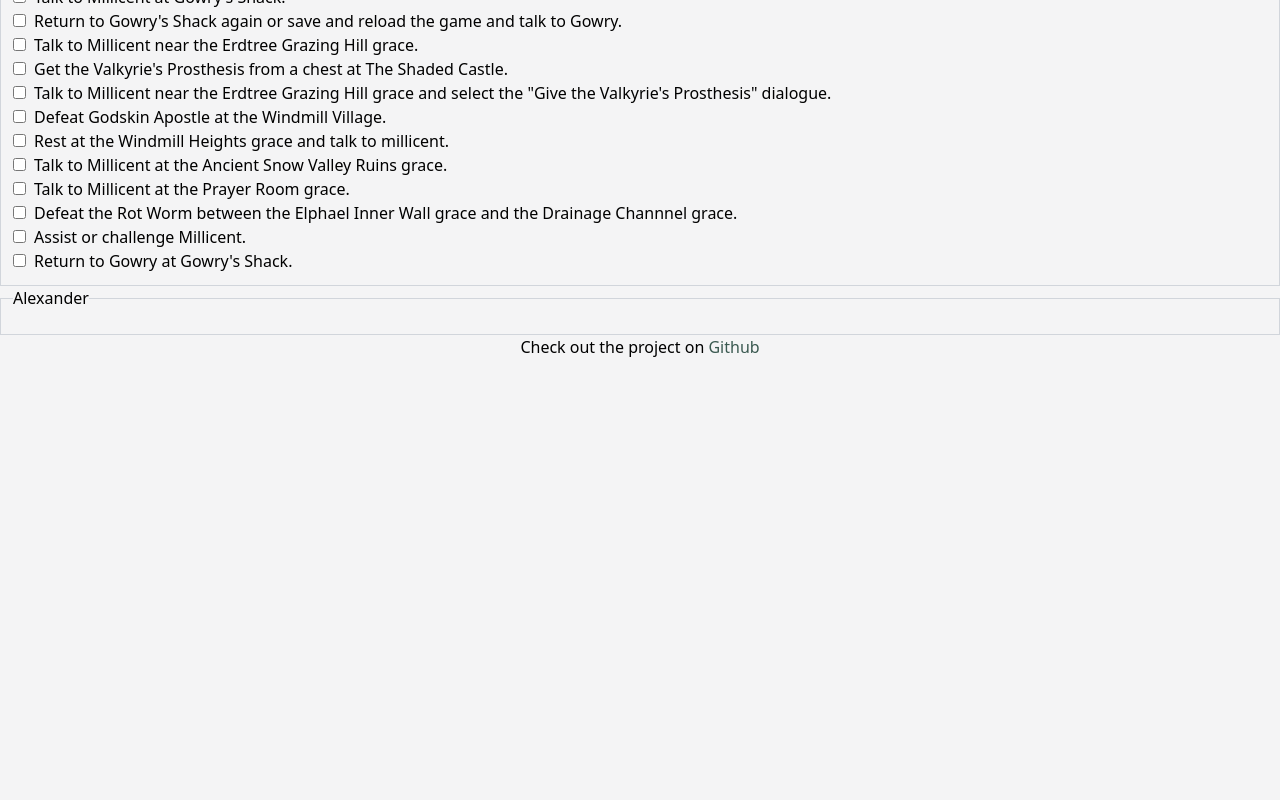
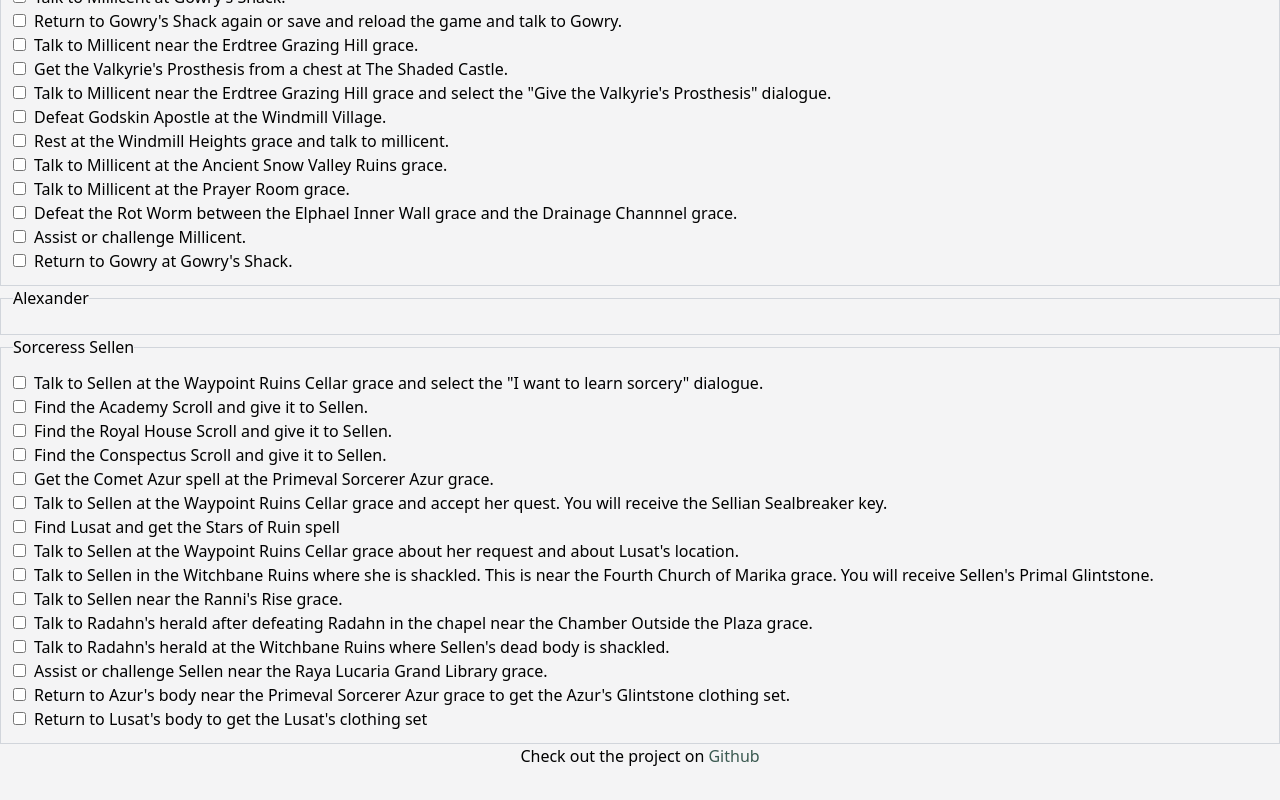
Before and after one commit to Gobluebro/Elden-Ring-Checklist, a Next.js app: page / in a window 1280 px wide. Shown: the part 1499-2299 px from the top of the page. Before the commit the page ends 1890 px from the top, so only its background shows below. Built offline with nearby package versions, Linux system fonts and the light colour scheme.

Commit message:
Add Sellen's questline

```diff
--- a/data/quests.ts
+++ b/data/quests.ts
@@ -173,7 +173,69 @@ export const Quests: Array<ListType> = [
   {
     id: 4,
     name: "Volcano Manor Assassinations",
-    requirements: [],
+    requirements: [
+      // {
+      //   id: 1,
+      //   description: "Talk to Tanith at the Volcano Manor grace.",
+      // },
+      // {
+      //   id: 2,
+      //   description:
+      //     "Talk to Bernahl. You will also be able to talk to Rya, Diallos, and Patches if you did their questlines.",
+      // },
+      // {
+      //   id: 1,
+      //   description: "",
+      // },
+      // {
+      //   id: 1,
+      //   description: "",
+      // },
+      // {
+      //   id: 1,
+      //   description: "",
+      // },
+      // {
+      //   id: 1,
+      //   description: "",
+      // },
+      // {
+      //   id: 1,
+      //   description: "",
+      // },
+      // {
+      //   id: 1,
+      //   description: "",
+      // },
+      // {
+      //   id: 1,
+      //   description: "",
+      // },
+      // {
+      //   id: 1,
+      //   description: "",
+      // },
+      // {
+      //   id: 1,
+      //   description: "",
+      // },
+      // {
+      //   id: 1,
+      //   description: "",
+      // },
+      // {
+      //   id: 1,
+      //   description: "",
+      // },
+      // {
+      //   id: 1,
+      //   description: "",
+      // },
+      // {
+      //   id: 1,
+      //   description: "",
+      // },
+    ],
   },
   {
     id: 5,
@@ -270,4 +332,77 @@ export const Quests: Array<ListType> = [
     name: "Alexander",
     requirements: [],
   },
+  {
+    id: 7,
+    name: "Sorceress Sellen",
+    requirements: [
+      {
+        id: 1,
+        description: `Talk to Sellen at the Waypoint Ruins Cellar grace and select the "I want to learn sorcery" dialogue.`,
+      },
+      {
+        id: 2,
+        description: "Find the Academy Scroll and give it to Sellen.",
+      },
+      {
+        id: 3,
+        description: "Find the Royal House Scroll and give it to Sellen.",
+      },
+      {
+        id: 4,
+        description: "Find the Conspectus Scroll and give it to Sellen.",
+      },
+      {
+        id: 5,
+        description:
+          "Get the Comet Azur spell at the Primeval Sorcerer Azur grace.",
+      },
+      {
+        id: 6,
+        description: `Talk to Sellen at the Waypoint Ruins Cellar grace and accept her quest. You will receive the Sellian Sealbreaker key.`,
+      },
+      {
+        id: 7,
+        description: "Find Lusat and get the Stars of Ruin spell",
+      },
+      {
+        id: 8,
+        description:
+          "Talk to Sellen at the Waypoint Ruins Cellar grace about her request and about Lusat's location.",
+      },
+      {
+        id: 9,
+        description:
+          "Talk to Sellen in the Witchbane Ruins where she is shackled. This is near the Fourth Church of Marika grace. You will receive Sellen's Primal Glintstone.",
+      },
+      {
+        id: 10,
+        description: "Talk to Sellen near the Ranni's Rise grace.",
+      },
+      {
+        id: 11,
+        description:
+          "Talk to Radahn's herald after defeating Radahn in the chapel near the Chamber Outside the Plaza grace.",
+      },
+      {
+        id: 12,
+        description:
+          "Talk to Radahn's herald at the Witchbane Ruins where Sellen's dead body is shackled.",
+      },
+      {
+        id: 12,
+        description:
+          "Assist or challenge Sellen near the Raya Lucaria Grand Library grace.",
+      },
+      {
+        id: 13,
+        description:
+          "Return to Azur's body near the Primeval Sorcerer Azur grace to get the Azur's Glintstone clothing set.",
+      },
+      {
+        id: 14,
+        description: "Return to Lusat's body to get the Lusat's clothing set",
+      },
+    ],
+  },
 ];
```
